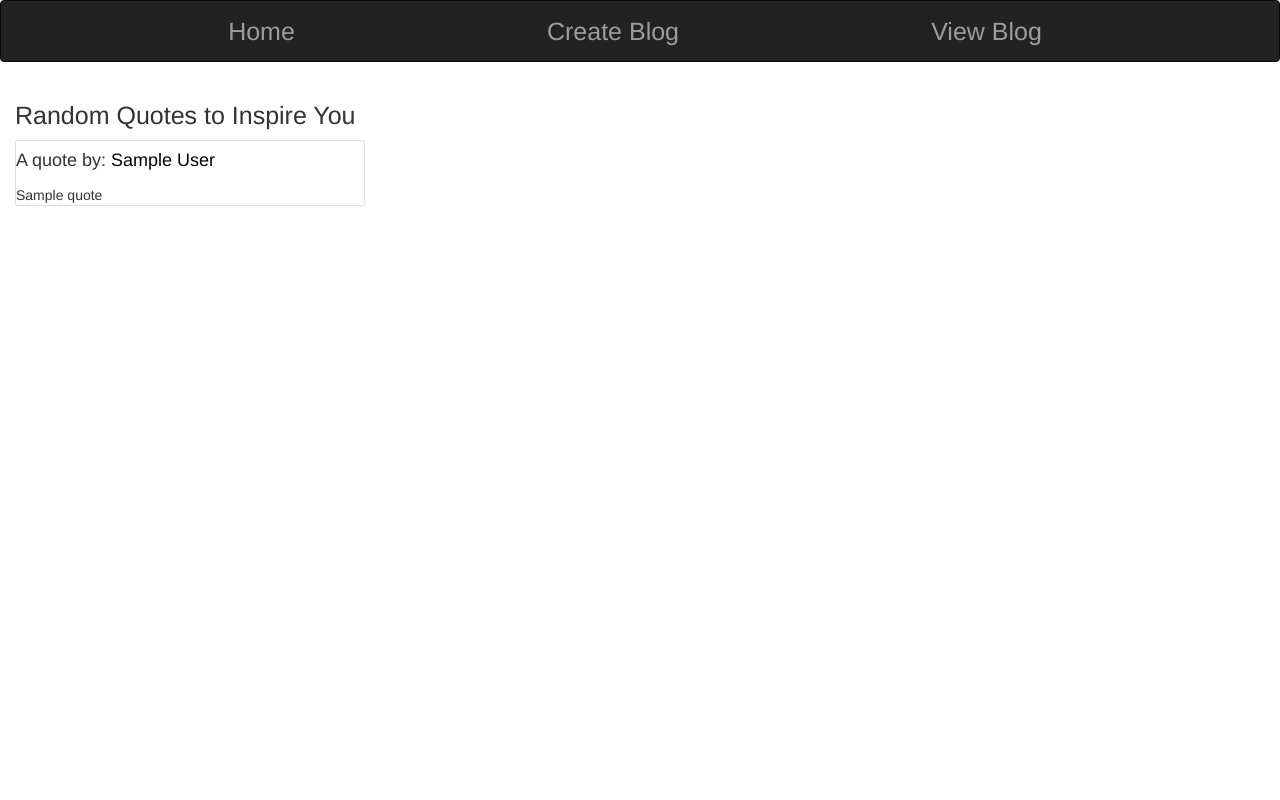
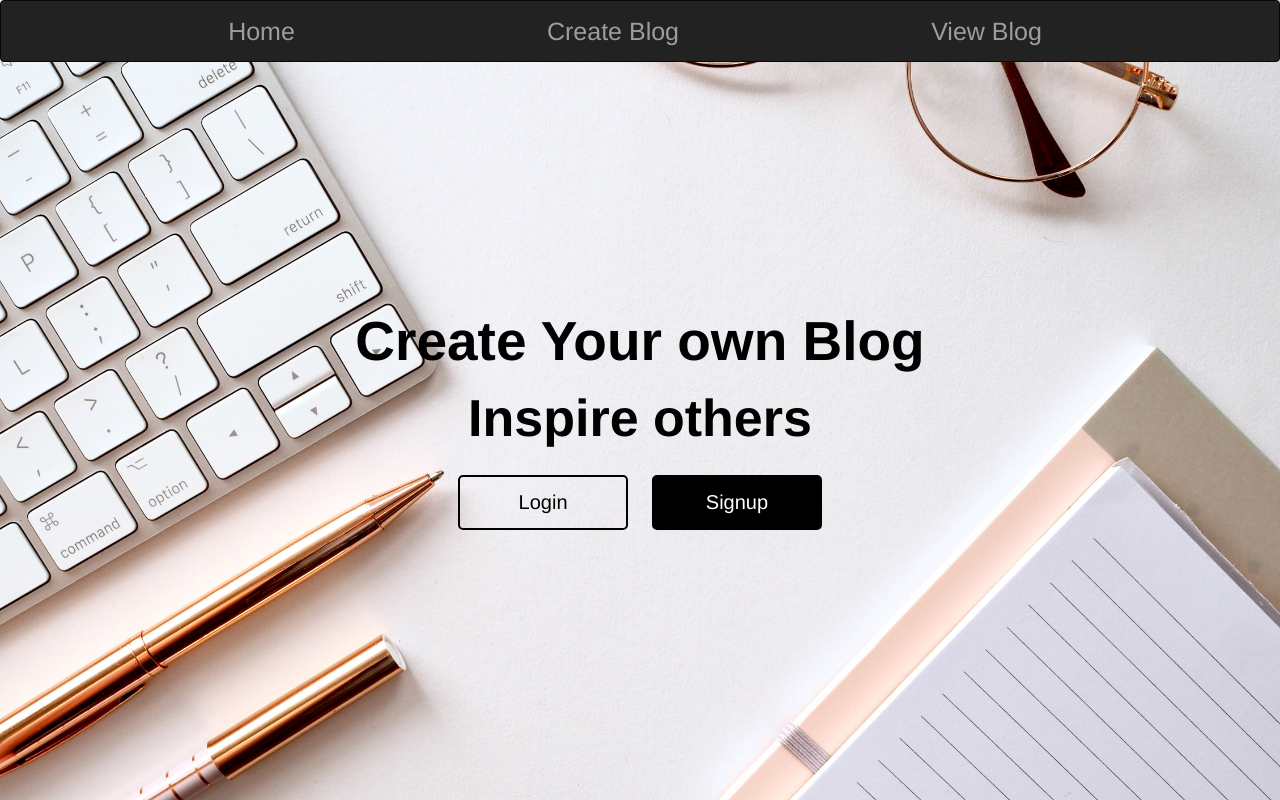
Before and after one commit to Doyo54/Python-flask-week-4-IP, a Flask app: page / in a window 1280 px wide. Run offline with Flask 2, Linux system fonts and the light colour scheme; tables that the repository leaves empty hold one stand-in row (values such as "Sample post"); a database or web service that is not in the repository returns one stand-in record (values such as "Sample title"); data that the repository does not hold is empty; some libraries are stand-ins or nearby versions.

Commit message:
ft: Loop created in new blog html file to view the blogs and some custom css styling added

```diff
--- a/app/main/views.py
+++ b/app/main/views.py
@@ -1,19 +1,23 @@
 from app.request import get_quotes
 from . import main
 from flask import render_template,redirect,url_for
+from flask_login import current_user
 from .forms import CreateBLog
 from ..models import User,Blog,Comment
 
 @main.route('/')
 def index():
-   quote =get_quotes()
-
-   return render_template('index.html', quote =quote)
+   return render_template('index.html')
 
 @main.route('/create_new', methods = ['POST','GET'])
 def new_blog():
     form =CreateBLog()
     if form.validate_on_submit():
+        title = form.title.data
+        blog = form.blog.data
+        name = form.name.data
+        new_pitch_object = Blog(username=name,blog=blog,title=title)
+        new_pitch_object.save_p()
         return redirect(url_for('main.blog'))
 
     return render_template('blog.html', form = form)
@@ -21,7 +25,8 @@ def new_blog():
 @main.route('/blog')
 def blog():
     blog = Blog.query.all()
-    return render_template('new_blog.html', blog = blog)
+    quote =get_quotes()
+    return render_template('new_blog.html', blog = blog, quote = quote)
 
 
 # @main.route('/comment/<int:pitch_id>', methods = ['POST','GET'])
--- /dev/null
+++ b/app/static/index.css
@@ -0,0 +1,62 @@
+@import url('https://fonts.googleapis.com/css2?family=Poppins:wght@200;300;400;500;600;700&display=swap');
+body{
+  margin: 0;
+  padding: 0;
+  font-family: 'Poppins',sans-serif;
+  background-image: url(image1.jpg);
+  background-repeat: no-repeat;
+  background-size: cover;
+
+}
+
+.center{
+  position: absolute;
+  top:52% ;
+  left: 50%;
+  transform: translate(-50%, -50%);
+  width: 100%;
+  padding: 0 20px;
+  text-align: center;
+}
+.center .title{
+  color: black;
+  font-size: 55px;
+  font-weight: 600;
+}
+.center .sub_title{
+  color: black;
+  font-size: 52px;
+  font-weight: 600;
+}
+.center .btns{
+  margin-top: 20px;
+}
+.center .btns button{
+  height: 55px;
+  width: 170px;
+  border-radius: 5px;
+  border: none;
+  margin: 0 10px;
+  border: 2px solid black;
+  font-size: 20px;
+  font-weight: 500;
+  padding: 0 10px;
+  cursor: pointer;
+  outline: none;
+  transition: all 0.3s ease;
+}
+.center .btns button:first-child{
+  color: black;
+  background: none;
+}
+.btns button:first-child:hover{
+  background:black;
+  color: white;
+}
+.center .btns button:last-child{
+  background: black;
+  color: white;
+}
+p{
+    font-size: x-large;
+}
--- a/app/templates/index.html
+++ b/app/templates/index.html
@@ -1,19 +1,12 @@
 {% extends 'base.html'%}
 {% block content %}
-
-
-    <div class="container" style="float: left;">
-        <h2 style="font-size: 25px;">Random Quotes to Inspire You</h2>
-        <div class="row">
-            <div class="col-md-4">
-        <div class="card cardquote">
-            <div class="card-title">
-                <h4>A quote by: <span style="color: rgb(3, 3, 3)">{{quote.author}}</span> </h4>
-            </div>
-            <p class="card-text">{{quote.quote}}</p>
-        </div>
-    </div>
-    </div>
+    <div class="center">
+      <div class="title">Create Your own Blog</div>
+      <div class="sub_title">Inspire others</div>
+      <div class="btns">
+        <button>Login</button>
+        <button>Signup</button>
+      </div>
     </div>
 
 {% endblock %}
--- a/app/templates/navbar.html
+++ b/app/templates/navbar.html
@@ -3,6 +3,6 @@
 
 
       <a href="{{url_for('main.new_blog')}}" class="navbar-brand" style="font-size: 25px;">Create Blog</a>
-      <a href="/" class="navbar-brand" style="font-size: 25px;">View Blog</a>
+      <a href="{{url_for('main.blog')}}" class="navbar-brand" style="font-size: 25px;">View Blog</a>
 
 </nav>
```
Also changed, not shown: app/templates/new_blog.html (added, +36 -0 lines), app/static/image1.jpg (added).
